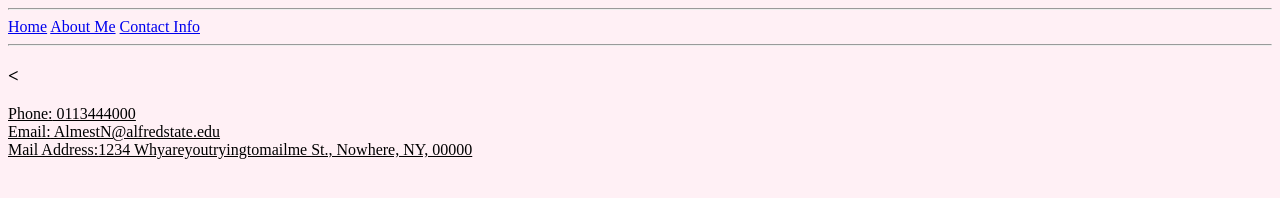
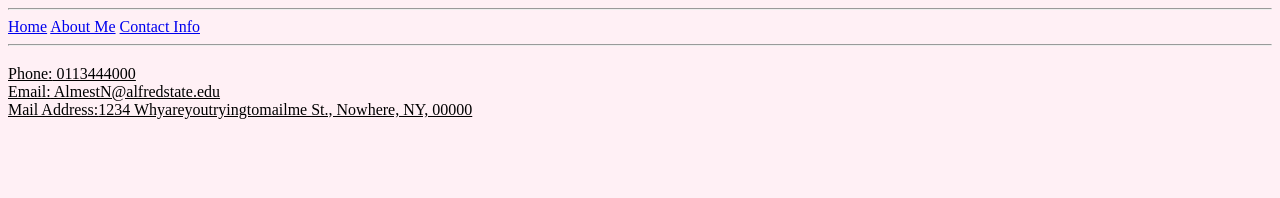
Before and after one commit to AlmestN/dgma4103-spring2021, a plain HTML site: page contact.html in a window 1280 px wide. Drawn offline with Linux system fonts and the light colour scheme.

Commit message:
Update contact.html

```diff
--- a/contact.html
+++ b/contact.html
@@ -12,11 +12,11 @@
         <a href = "contact.html">Contact Info</a>
         <hr>
       </nav>
-      <h3><<u><Contacts:</u></h3>
+      <h3><u><Contacts:</u></h3>
         <p><u>Phone:</u> 0113444000
-        </br>
+        <br>
         <u>Email:</u> AlmestN@alfredstate.edu
-        </br>
+        <br>
          <u>Mail Address:</u>1234 Whyareyoutryingtomailme St., Nowhere, NY, 00000
         </p>
   </body>
```
